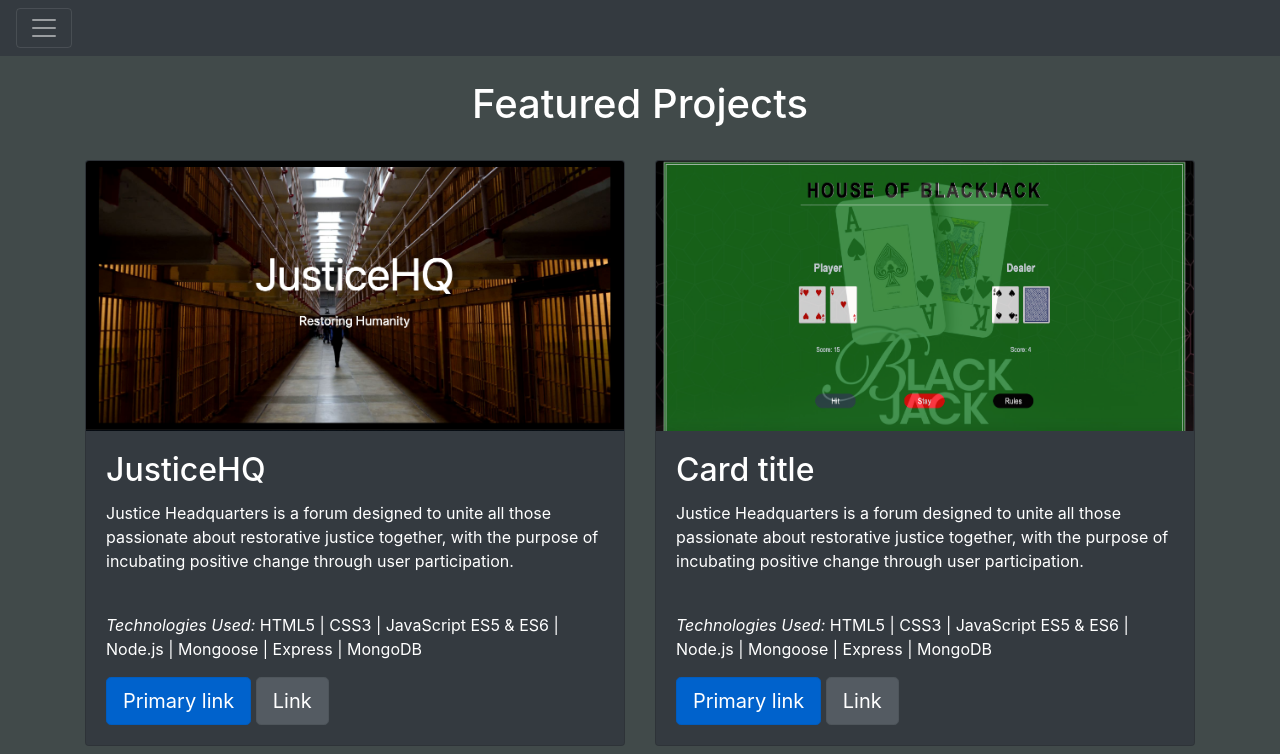
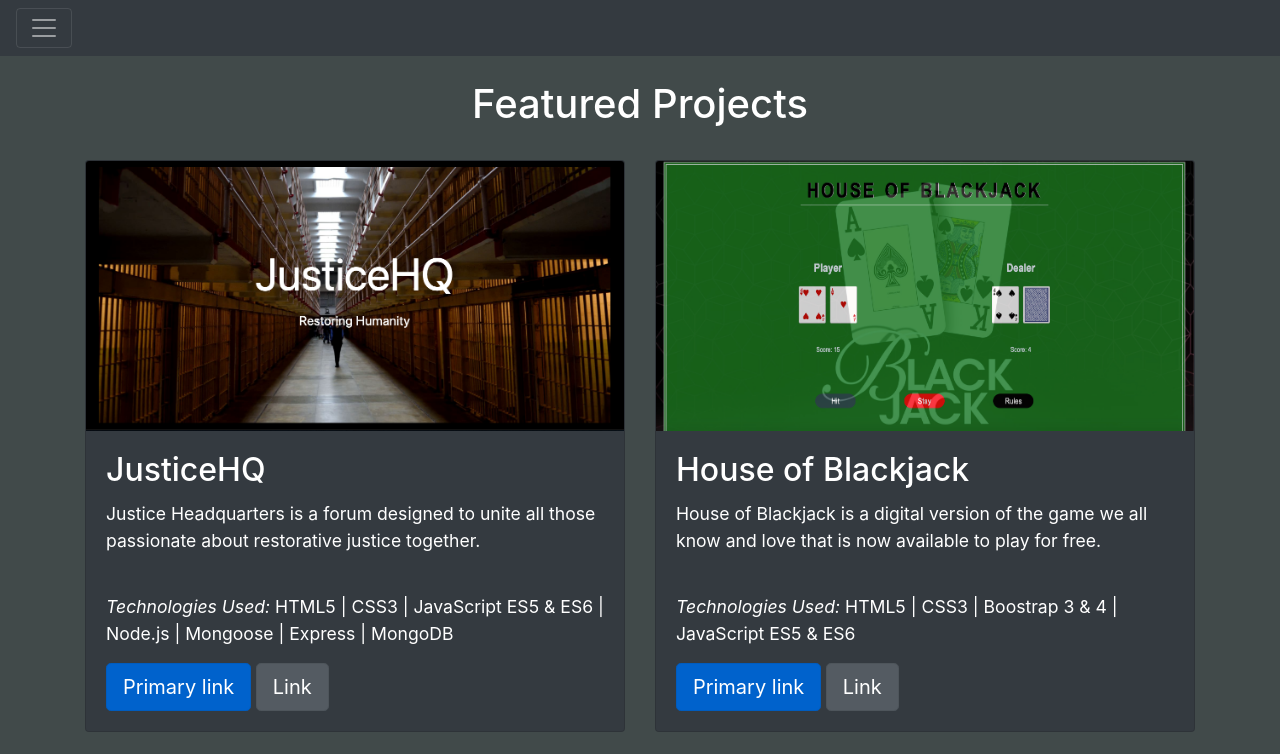
Before and after one commit to pdnguyen714/my_portfolio, a plain HTML site: page index.html in a window 1280 px wide. Shown: the top 754 px of the page. Drawn offline with nearby package versions, Linux system fonts and the light colour scheme; grey boxes are pictures that could not be loaded.

Commit message:
Completed second card for justicehq

```diff
--- a/css/main.css
+++ b/css/main.css
@@ -27,6 +27,11 @@ img {
 
 .card {
     background-color: #343a40;
+    /* height: 37em; */
+}
+
+.card-text {
+    font-size: 1.1em;
 }
 
 .card-title, .card-text {
--- a/index.html
+++ b/index.html
@@ -40,7 +40,7 @@
             <img src="assets/images/justicehq.png" class="card-img-top" alt="JusticeHq restorative justice forum">
             <div class="card-body">
               <h2 class="card-title">JusticeHQ</h2>
-              <p class="card-text">Justice Headquarters is a forum designed to unite all those passionate about restorative justice together, with the purpose of incubating positive change through user participation.</p>
+              <p class="card-text">Justice Headquarters is a forum designed to unite all those passionate about restorative justice together.</p>
               <br>
               <p class="card-text"><i>Technologies Used:</i> HTML5 | CSS3 | JavaScript ES5 & ES6 | Node.js | Mongoose | Express | MongoDB</p>
               <a href="#" class="btn btn-primary btn-lg active" role="button" aria-pressed="true">Primary link</a>
@@ -52,10 +52,11 @@
           <div class="card">
             <img src="assets/images/blackjack.png" class="card-img-top" alt="House of Blackjack">
             <div class="card-body">
-              <h2 class="card-title">Card title</h2>
-              <p class="card-text">Justice Headquarters is a forum designed to unite all those passionate about restorative justice together, with the purpose of incubating positive change through user participation.</p>
+              <h2 class="card-title">House of Blackjack</h2>
+              <p class="card-text">House of Blackjack is a digital version of the game we all know and love that is now available to play for free.</p>
               <br>
-              <p class="card-text"><i>Technologies Used:</i> HTML5 | CSS3 | JavaScript ES5 & ES6 | Node.js | Mongoose | Express | MongoDB</p>              <a href="#" class="btn btn-primary btn-lg active" role="button" aria-pressed="true">Primary link</a>
+              <p class="card-text"><i>Technologies Used:</i> HTML5 | CSS3 | Boostrap 3 & 4 | JavaScript ES5 & ES6</p>
+              <a href="#" class="btn btn-primary btn-lg active" role="button" aria-pressed="true">Primary link</a>
               <a href="#" class="btn btn-secondary btn-lg active" role="button" aria-pressed="true">Link</a>
             </div>
           </div>
```
